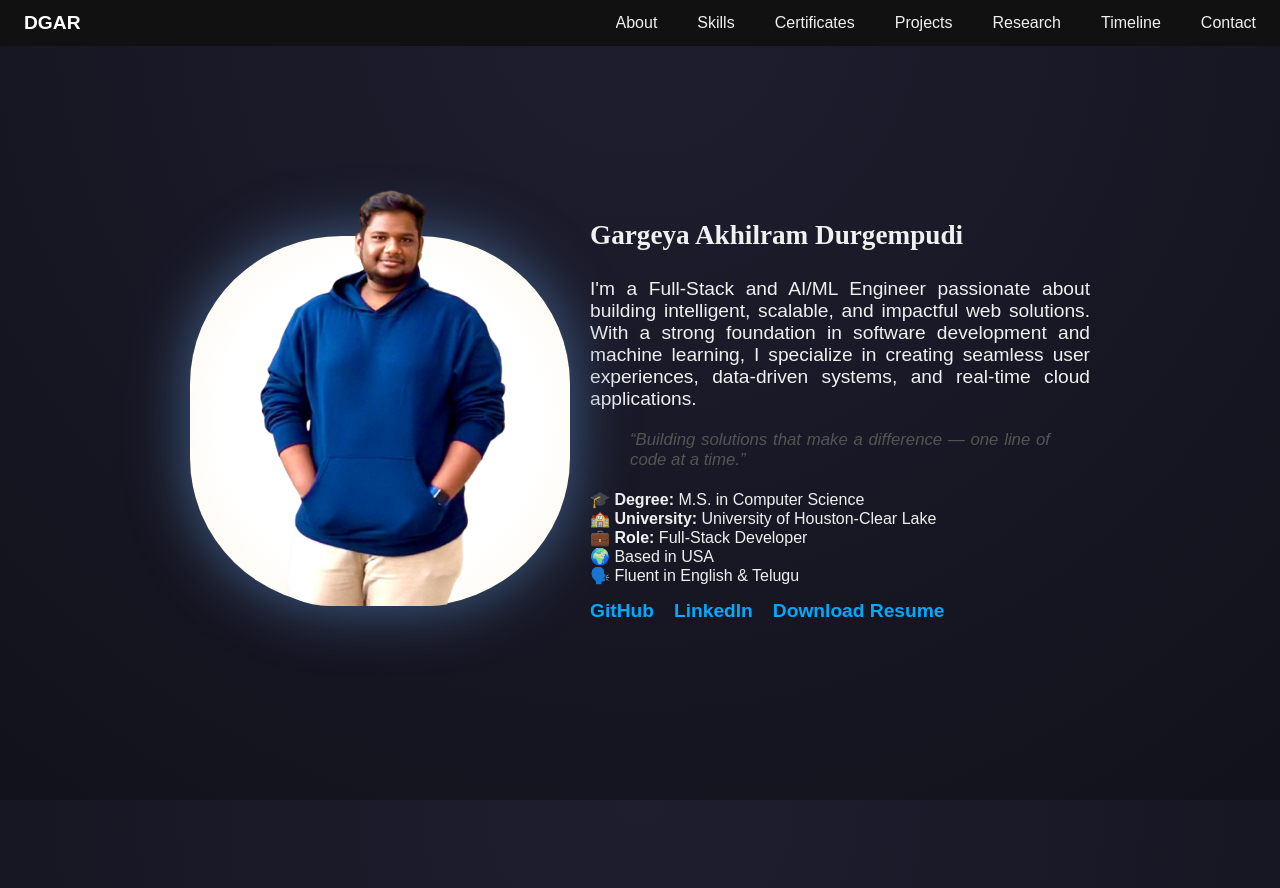
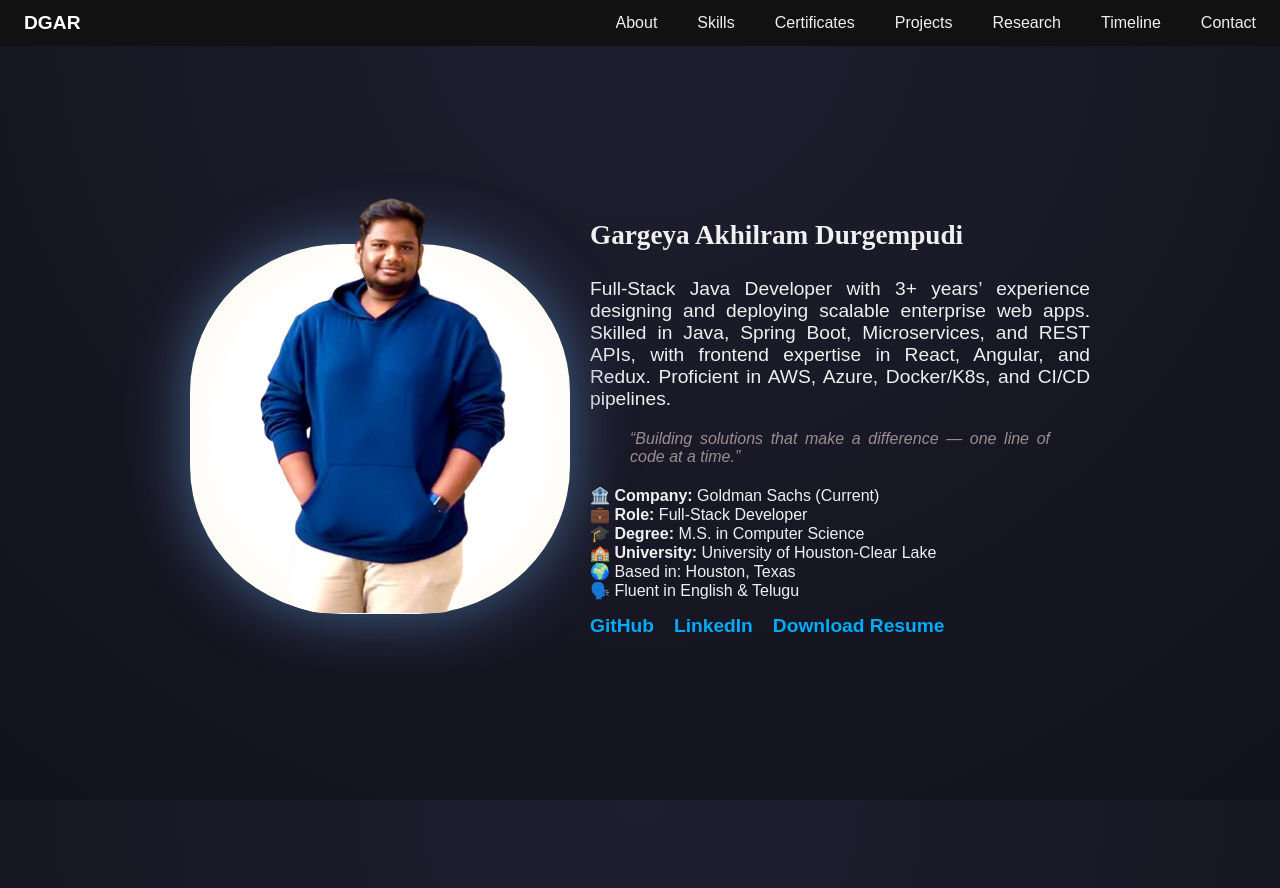
Before and after one commit to dakhilram/portfolio, a React (Create React App) app: page / in a window 1280 px wide. Shown: the top 888 px of the page. Built offline with nearby package versions, Linux system fonts and the light colour scheme.

Commit message:
Update About section and resume PDF
Revised About.js with updated professional summary, company, and location details. Changed resume download link to new PDF file and adjusted quote styling in about.css.

```diff
--- a/src/components/About.js
+++ b/src/components/About.js
@@ -34,21 +34,20 @@ const About = () => {
           viewport={{ once: true }}
         >
           <h3 className="about-name">Gargeya Akhilram Durgempudi</h3>
-          <p>
-          I'm a Full-Stack and AI/ML Engineer passionate about building intelligent, scalable, and impactful web solutions.
-          With a strong foundation in software development and machine learning, I specialize in creating seamless user experiences, data-driven systems, and real-time cloud applications.
-          </p>
+          <p>Full-Stack Java Developer with 3+ years’ experience designing and deploying scalable enterprise web apps.
+            Skilled in Java, Spring Boot, Microservices, and REST APIs, with frontend expertise in React, Angular, and Redux.
+            Proficient in AWS, Azure, Docker/K8s, and CI/CD pipelines.</p>
           <blockquote className="about-quote">
             “Building solutions that make a difference — one line of code at a time.”
           </blockquote>
 
           <div className="about-facts">
+            <div><strong>🏦 Company:</strong> Goldman Sachs (Current)</div>
+            <div><strong>💼 Role:</strong> Full-Stack Developer</div>
             <div><strong>🎓 Degree:</strong> M.S. in Computer Science</div>
             <div><strong>🏫 University:</strong> University of Houston-Clear Lake</div>
             {/*<div><strong>📅 Graduation:</strong> May 2025</div>*/}
-            <div><strong>💼 Role:</strong> Full-Stack Developer</div>
-
-            <span>🌍 Based in USA</span><br></br>
+            <span>🌍 Based in: Houston, Texas</span><br></br>
             <span>🗣️ Fluent in English & Telugu</span>
           </div>
           {/*<p className="about-current-focus">
@@ -57,7 +56,7 @@ const About = () => {
           <div className="about-links">
             <a href="https://github.com/dakhilram" target="_blank" rel="noreferrer">GitHub</a>
             <a href="https://linkedin.com/in/akhilram-durgempudi" target="_blank" rel="noreferrer">LinkedIn</a>
-            <a href={`${process.env.PUBLIC_URL}/GargeyaDurgempudi.pdf`} download>
+            <a href={`${process.env.PUBLIC_URL}/GargeyaAkhilramDurgempudi.pdf`} download>
               Download Resume
             </a>
           </div>
--- a/src/styles/about.css
+++ b/src/styles/about.css
@@ -75,8 +75,8 @@
 .about-quote {
   margin-top: 20px;
   font-style: italic;
-  color: #555;
-  font-size: 1.05rem;
+  color: #9c8e8e;
+  font-size: 1.0rem;
 }
 
 
```
Also changed, not shown: 1 other file (tests, documents, lock files or other folders).
